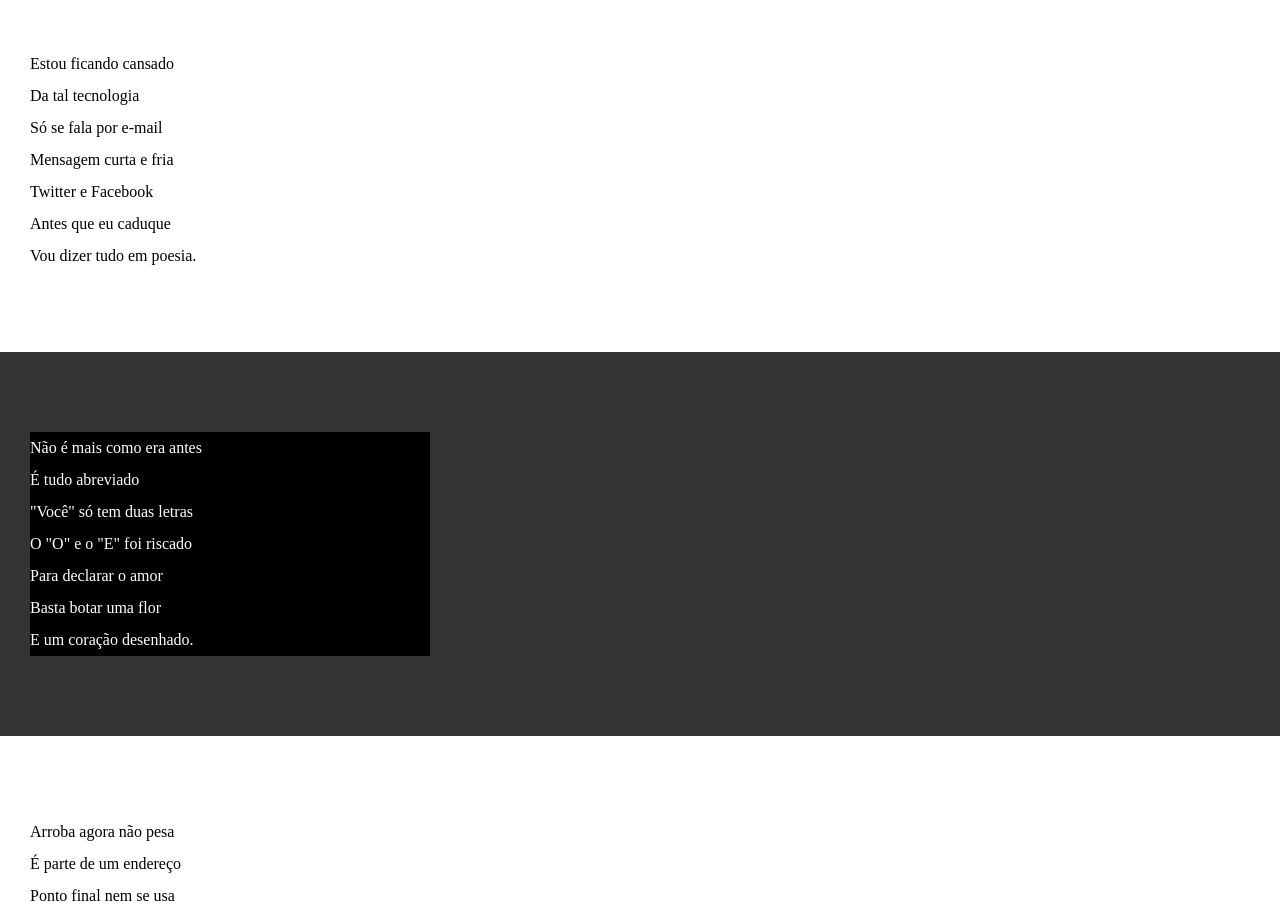
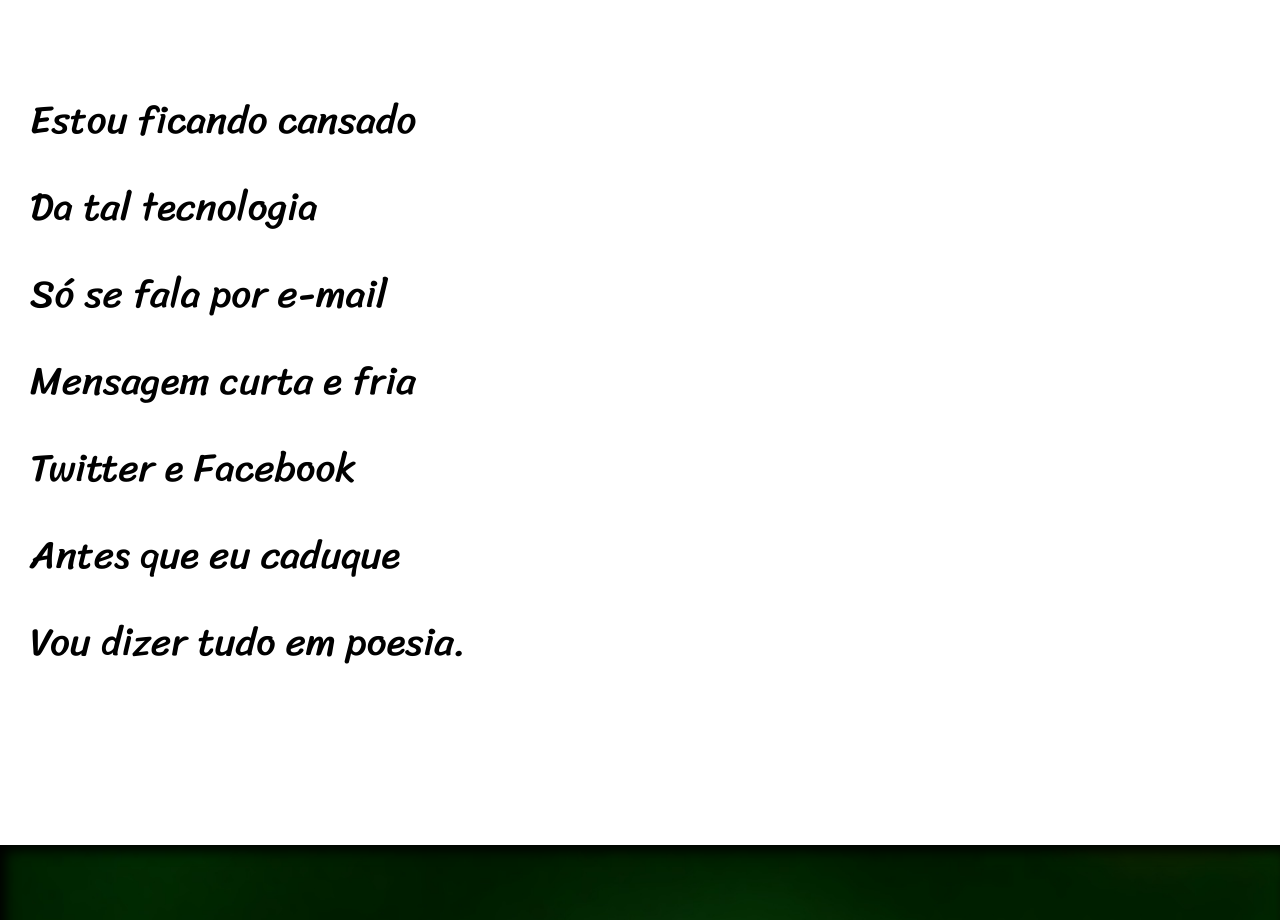
Before and after one commit to LangoXD/site-cordel, a plain HTML site: page index.html in a window 1280 px wide. Shown: the part 137-1057 px from the top of the page. Drawn offline with Linux system fonts and the light colour scheme.

Commit message:
Upgrade do Site Cordel

```diff
--- a/estilo/style.css
+++ b/estilo/style.css
@@ -1,13 +1,27 @@
 @charset "UTF-8";
+
+@import url('https://fonts.googleapis.com/css2?family=Passion+One&display=swap');
+@import url('https://fonts.googleapis.com/css2?family=Sriracha&display=swap');
+
+
+:root{
+    --fonte1: Verdana, Geneva, Tahoma, sans-serif;
+    --fonte2: 'Passion One', cursive;
+    --fonte3: 'Sriracha', cursive;
+
+}
 
 *{
     margin: 0px;
     padding: 0px;
+    font-size: 0.9em;
+
 }
 
 html, body{
     min-height: 100vh;
     background-color: darkgray;
+    font-family: var(--fonte1);
 
 
 }
@@ -21,6 +35,8 @@ header{
 header h1{
     padding-top: 50px;
     font-variant: small-caps;
+    font-family: var(--fonte2);
+    font-size: 5vw;
 }
 
 header > p{
@@ -43,6 +59,12 @@ section{
     padding-bottom: 10vh;
     line-height: 2em;
     padding-left: 30px;
+    font-family: var(--fonte3);
+    font-size: 3.4vw;
+}
+
+section > p{
+    padding-bottom: 2em;
 }
 
 section.normal{
@@ -52,11 +74,30 @@ section.normal{
 section.imagem{
     background-color: rgb(51, 51, 51);
     color: white;
+    box-shadow: inset 6px 6px 13px 0px black;
+    background-attachment: fixed;
 }
 
-section.imagem >p{
-    width: 400px;
-    background-color: rgb(0, 0, 0.253)
+section.imagem > p{
+    display: inline-block;
+    padding: 5px;
+    background-color: rgb(0, 0, 0, 0.514)
+
+
+
+
+}
+
+section#img01{
+    background-image: url(../imagens/background001.jpg);
+    background-position: right center;
+    background-size: cover;
+
+}
+
+section#img02{
+    background-image: url(../imagens/background002.jpg);
+    background-size: cover;
 
 }
 
--- a/index.html
+++ b/index.html
@@ -30,7 +30,7 @@
 
 
 
-<section class="imagem">
+<section class="imagem" id="img01">
     <p>
     Não é mais como era antes<br>
     É tudo abreviado<br>
@@ -63,7 +63,7 @@
     </p>
 </section>
 
-<section class="imagem">
+<section class="imagem" id="img02">
     <p>    Tenho saudade das cartas<br>
     Escritas com a própria mão<br>
     Mandava no mês de Junho<br>
```
